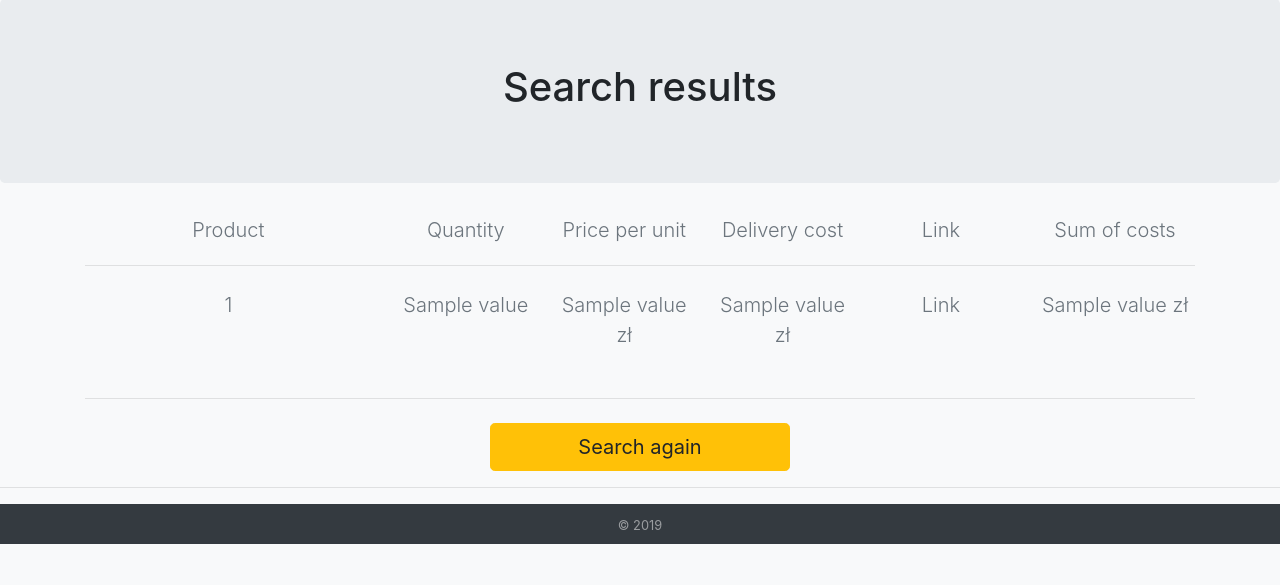
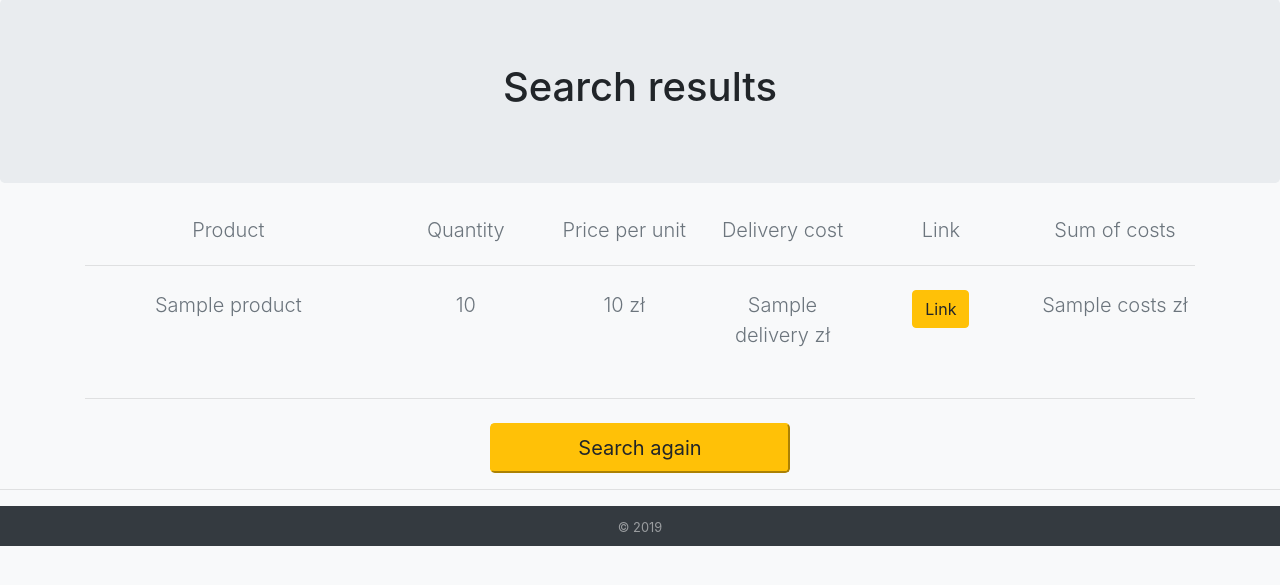
Before and after one commit to mikolaj-stoch/IOProjekt, a Flask app: template Ceneo/templates/results.html in a window 1280 px wide. Shown: the part 179-764 px from the top of the page. Run offline with Flask 2, Linux system fonts and the light colour scheme; the template is opened without the code that fills it: most values are stand-ins (such as "Sample title", 1, 10 or a date in 2020); some libraries are stand-ins or nearby versions.

Commit message:
results.html file linked to output_data.txt file

```diff
--- a/Ceneo/app.py
+++ b/Ceneo/app.py
@@ -13,10 +13,10 @@ def home():
 @app.route("/search", methods=["POST", "GET"])
 def search():
     if request.method == "POST":
-        data = {'input': []}
+        data = {'products': []}
         for i in range(5):
             if request.form[f'productName{i}']:
-                data['input'].append({
+                data['products'].append({
                     'name': request.form[f'productName{i}'],
                     'quantity': request.form[f'quantity{i}'],
                     'minimum_price': request.form[f'minPrice{i}'],
@@ -25,7 +25,9 @@ def search():
                 })
         with open('input_data.txt', 'w') as file:
             json.dump(data, file)
-        output_data = temporary.search()  # TEMPORARY FUNCTION ! ! !
+        temporary.search()  # TEMPORARY FUNCTION ! ! !
+        with open('output_data.txt') as json_file:
+            output_data = json.load(json_file)
         return render_template("results.html", context=output_data)
     else:
         return render_template("search.html")
--- a/Ceneo/static/styles/base.css
+++ b/Ceneo/static/styles/base.css
@@ -7,7 +7,8 @@
     padding: 0px;
 }
 
-.btn {
+.big-btn {
+    @extend .btn;
     width: 300px;
 }
 
--- a/Ceneo/templates/home.html
+++ b/Ceneo/templates/home.html
@@ -11,7 +11,9 @@
             <h1 class="jumbotron-heading">Ceneo Searcher</h1>
             <p class="lead text-muted">Search for several products at the same time and get the best set of offers</p>
             <p>
-            <a href="{{ url_for("search") }}" class="btn btn-warning btn-lg my-2">Search!</a>
+                <a href="{{ url_for("search") }}">
+                    <button class="big-btn btn-warning btn-lg my-2">Search!</button>
+                </a>
             </p>
             </div>
         </section>
--- a/Ceneo/templates/results.html
+++ b/Ceneo/templates/results.html
@@ -28,30 +28,30 @@
 
     <div class="row mb-1 text-center">
         <div class="col-10">
-            {% for value in context[:-1] %}
-                {% if value[0] %}
+            {% for product in context['products'] %}
+                {% if product['name'] %}
                     <div class="row mb-3">
                         <div class="col-4">
-                            <p class="lead text-muted">{{value[0]}}</p>
+                            <p class="lead text-muted">{{product['name']}}</p>
                         </div>
                         <div class="col">
-                            <p class="lead text-muted">{{value[1]}}</p>
+                            <p class="lead text-muted">{{product['quantity']}}</p>
                         </div>
                         <div class="col">
-                            <p class="lead text-muted">{{value[2]}} zł</p>
+                            <p class="lead text-muted">{{product['price']}} zł</p>
                         </div>
                         <div class="col">
-                            <p class="lead text-muted">{{value[3]}} zł</p>
+                            <p class="lead text-muted">{{product['delivery']}} zł</p>
                         </div>
                         <div class="col">
-                            <a href="http://{{value[4]}}"><p class="lead text-muted">Link</p></a>
+                            <a class="btn btn-warning" href="http://{{product['link']}}" target="_blank">Link</a>
                         </div>
                     </div>
                 {% endif %}
             {% endfor %}
         </div>
         <div class="col">
-            <p class="lead text-muted">{{context[-1]}} zł</p>
+            <p class="lead text-muted">{{ context['costs'] }} zł</p>
         </div>
     </div>
 
@@ -59,7 +59,7 @@
 
     <div class="text-center">
         <a href="">
-            <button class="btn btn-warning btn-lg" type="submit">Search again</button>
+            <button class="big-btn btn-warning btn-lg" type="submit">Search again</button>
         </a>
     </div>
 
--- a/Ceneo/templates/search.html
+++ b/Ceneo/templates/search.html
@@ -45,7 +45,7 @@
 		{% endfor %}
 		<hr class="mb-3">
 		<div class="mb-3 text-center">
-			<button class="btn btn-warning btn-lg" type="submit">Search</button>
+			<button class="big-btn btn-warning btn-lg" type="submit">Search</button>
 		</div>
 	</form>
 
```
Also changed, not shown: Ceneo/temporary.py (+13 -11 lines), README.txt (renamed from Ceneo/README.txt), 1 other file. Lines whose indentation alone changed are shown as unchanged.
